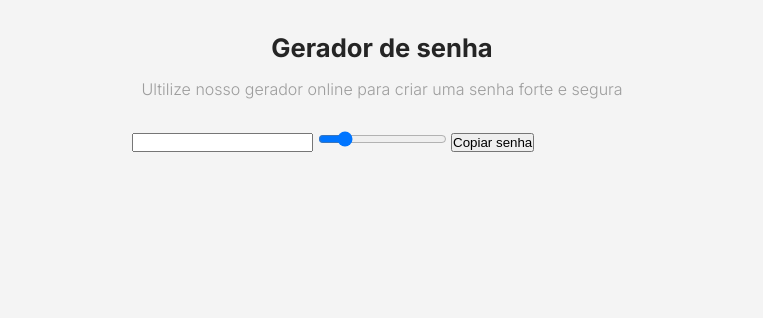
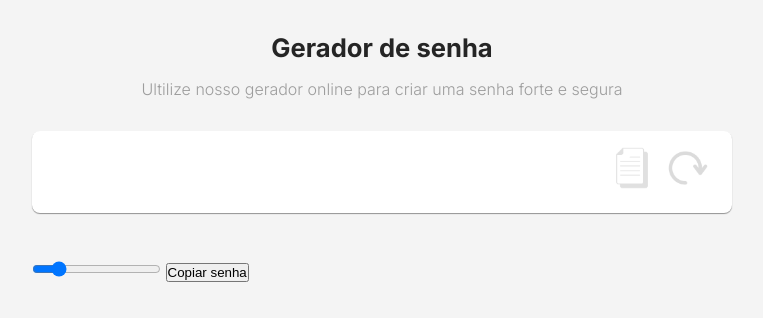
Before and after one commit to Arlesson-Sales/PasswordGenerator, a plain HTML site: page index.html in a window 1280 px wide. Shown: the whole page, without its empty margins (258-1021 px from the left). Drawn offline with Linux system fonts and the light colour scheme.

Commit message:
Formatação da caixa de senhas feita juntamente com a implementação dos botoes

```diff
--- a/index.html
+++ b/index.html
@@ -5,7 +5,7 @@
         <meta name="viewport" content="width=device-width, initial-scale=1.0">
         <link rel="preconnect" href="https://fonts.googleapis.com">
         <link rel="preconnect" href="https://fonts.gstatic.com" crossorigin>
-        <link href="https://fonts.googleapis.com/css2?family=Inter:itagitl,opsz,wght@0,14..32,100..900;1,14..32,100..900&display=swap" rel="stylesheet">
+        <link href="https://fonts.googleapis.com/css2?family=Inconsolata:wght@200..900&family=Inter:ital,opsz,wght@0,14..32,100..900;1,14..32,100..900&display=swap" rel="stylesheet">
         <link rel="stylesheet" href="./styles/global.css">
         <title>Password Generator JS</title>
     </head>
@@ -16,9 +16,24 @@
                 <h2>Ultilize nosso gerador online para criar uma senha forte e segura</h2>
             </header>
             <section>
-                <input id="password-out" type="text" name="password-out-input">
+                <div class="default-container">
+                    <div class="password-container">
+                        <div id="password-text-container">
+                            <input id="password-out" type="text" name="password-out-input">
+                        </div>
+                        <div id="buttons-container">
+                            <button id="copy-button-top" class="copy-button">
+                                <img src="./assets/copy.png" alt="botão de copiar senha" width="42">
+                            </button>
+                            <button id="new-button">
+                                <img src="./assets/reload.png" alt="botão de recriar senha" width="42">
+                            </button>
+                        </div>
+                    </div>
+                </div>
+
                 <input id="password-length" type="range" name="password-length-input" value="16" min="6" max="64">
-                <button id="copy-button">Copiar senha</button>
+                <button class="copy-button">Copiar senha</button>
             </section>
         </main>
         <script src="./scripts/generator.js"></script>
--- a/scripts/generator.js
+++ b/scripts/generator.js
@@ -1,6 +1,6 @@
 const interface = {
+    copy_buttons: document.querySelectorAll(".copy-button"),
     length_input: document.querySelector("#password-length"),
-    copy_button: document.querySelector("#copy-button"),
     out: document.querySelector("#password-out")
 }
 
@@ -19,11 +19,9 @@ function generatorPassword(length)
 
 //Aplicação de eventos.
 interface.length_input.addEventListener("input", event => {
-    const password = generatorPassword(event.target.value);
-    interface.out.value = password;
+    interface.out.value = generatorPassword(event.target.value);
 });
 
-interface.copy_button.addEventListener("click", () => {
-    const password = interface.out.value;
-    window.navigator.clipboard.writeText(password);
+interface.copy_buttons.forEach(button => {
+    button.addEventListener("click", () => window.navigator.clipboard.writeText(interface.out.value))
 })
--- a/styles/global.css
+++ b/styles/global.css
@@ -18,7 +18,7 @@ body {
 
 main {
     margin: auto;
-    max-width: 500px;
+    max-width: 700px;
 }
 
 header {
@@ -33,3 +33,47 @@ header {
         padding-top: 1rem;
     }
 }
+
+.default-container {
+    border-radius: 8px;
+    margin-bottom: 3rem;
+    background-color: #fff;
+    box-shadow: 0px 1px 1px rgba(0, 0, 0, 0.4);
+}
+
+.password-container {
+    display: flex;
+    align-items: center;
+    padding: 1rem 0.8rem;
+
+    #password-text-container {
+        flex: 1;
+
+        #password-out {
+            width: 100%;
+            border: none;
+            height: 35px;
+            outline: none;
+            font-size: 3rem;
+            cursor: default;
+            user-select: none;
+            border-radius: 8px;
+            -moz-user-select: none;
+            -webkit-user-select: none;
+            font-family: "Inconsolata", serif;
+        }
+
+    }
+
+    #buttons-container {
+        button {
+            opacity: 0.7;
+            border: none;
+            outline: none;
+            cursor: pointer;
+            transition: opacity 0.2s;
+            background-color: transparent;
+            margin: 0 10px 5px 0;
+        }
+    }
+}
```
Also changed, not shown: assets/copy.png (added), assets/reload.png (added).
